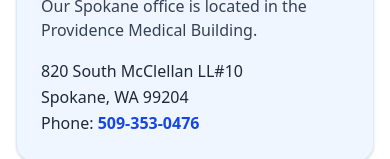
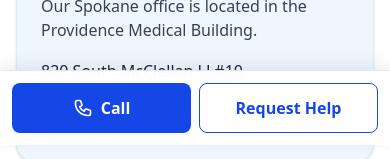
Before and after one commit to DevonWest/medicare-spokane-site, a Next.js app: page /contact in a window 390 px wide. Shown: the part 699-858 px from the top of the page. Built offline with nearby package versions, Linux system fonts and the light colour scheme; no server answers.

Commit message:
Add global mobile sticky CTA
Agent-Logs-Url: https://github.com/DevonWest/medicare-spokane-site/sessions/455d23fb-31b1-4844-b88b-242950613d53

Co-authored-by: DevonWest <215555726+DevonWest@users.noreply.github.com>

```diff
--- a/app/layout.tsx
+++ b/app/layout.tsx
@@ -4,6 +4,7 @@ import { GoogleTagManager } from "@next/third-parties/google";
 import Header from "@/components/Header";
 import Footer from "@/components/Footer";
 import LocalBusinessSchema from "@/components/LocalBusinessSchema";
+import MobileStickyCTA from "@/components/MobileStickyCTA";
 import { siteConfig } from "@/lib/site";
 import { getGtmId, isProduction } from "@/lib/env";
 
@@ -92,10 +93,11 @@ export default function RootLayout({
         <LocalBusinessSchema />
       </head>
       {gtmId ? <GoogleTagManager gtmId={gtmId} /> : null}
-      <body className="flex flex-col min-h-screen bg-white text-gray-900 font-sans antialiased">
+      <body className="flex min-h-screen flex-col bg-white font-sans text-gray-900 antialiased">
         <Header />
         <main className="flex-1">{children}</main>
         <Footer />
+        <MobileStickyCTA />
       </body>
     </html>
   );
--- a/components/Footer.tsx
+++ b/components/Footer.tsx
@@ -24,7 +24,7 @@ export default function Footer() {
   const currentYear = new Date().getFullYear();
 
   return (
-    <footer className="bg-gray-900 text-gray-300">
+    <footer className="bg-gray-900 pb-[calc(env(safe-area-inset-bottom)+5.5rem)] text-gray-300 md:pb-0 print:pb-0">
       <div className="max-w-7xl mx-auto px-4 sm:px-6 lg:px-8 py-12">
         <div className="grid grid-cols-1 md:grid-cols-2 lg:grid-cols-4 gap-8">
           {/* Brand */}
--- /dev/null
+++ b/components/MobileStickyCTA.tsx
@@ -0,0 +1,40 @@
+import Link from "next/link";
+import { telHref } from "@/lib/site";
+
+export default function MobileStickyCTA() {
+  return (
+    <div className="fixed inset-x-0 bottom-0 z-[60] border-t border-gray-200 bg-white/95 shadow-[0_-4px_16px_rgba(15,23,42,0.08)] backdrop-blur-sm md:hidden print:hidden">
+      <div className="mx-auto grid max-w-7xl grid-cols-2 gap-2 p-3 pb-[calc(env(safe-area-inset-bottom)+0.75rem)]">
+        <a
+          href={telHref}
+          className="inline-flex min-h-11 items-center justify-center gap-2 rounded-lg bg-blue-700 px-4 py-3 text-base font-semibold text-white transition-colors hover:bg-blue-800"
+          aria-label="Call Health Insurance Options"
+        >
+          <svg
+            xmlns="http://www.w3.org/2000/svg"
+            className="h-5 w-5"
+            fill="none"
+            viewBox="0 0 24 24"
+            stroke="currentColor"
+            aria-hidden="true"
+          >
+            <path
+              strokeLinecap="round"
+              strokeLinejoin="round"
+              strokeWidth={2}
+              d="M3 5a2 2 0 012-2h3.28a1 1 0 01.948.684l1.498 4.493a1 1 0 01-.502 1.21l-2.257 1.13a11.042 11.042 0 005.516 5.516l1.13-2.257a1 1 0 011.21-.502l4.493 1.498a1 1 0 01.684.948V19a2 2 0 01-2 2h-1C9.716 21 3 14.284 3 7V5z"
+            />
+          </svg>
+          <span>Call</span>
+        </a>
+        <Link
+          href="/contact"
+          className="inline-flex min-h-11 items-center justify-center rounded-lg border border-blue-700 bg-white px-4 py-3 text-base font-semibold text-blue-700 transition-colors hover:bg-blue-50"
+          aria-label="Request Medicare help"
+        >
+          Request Help
+        </Link>
+      </div>
+    </div>
+  );
+}
```
